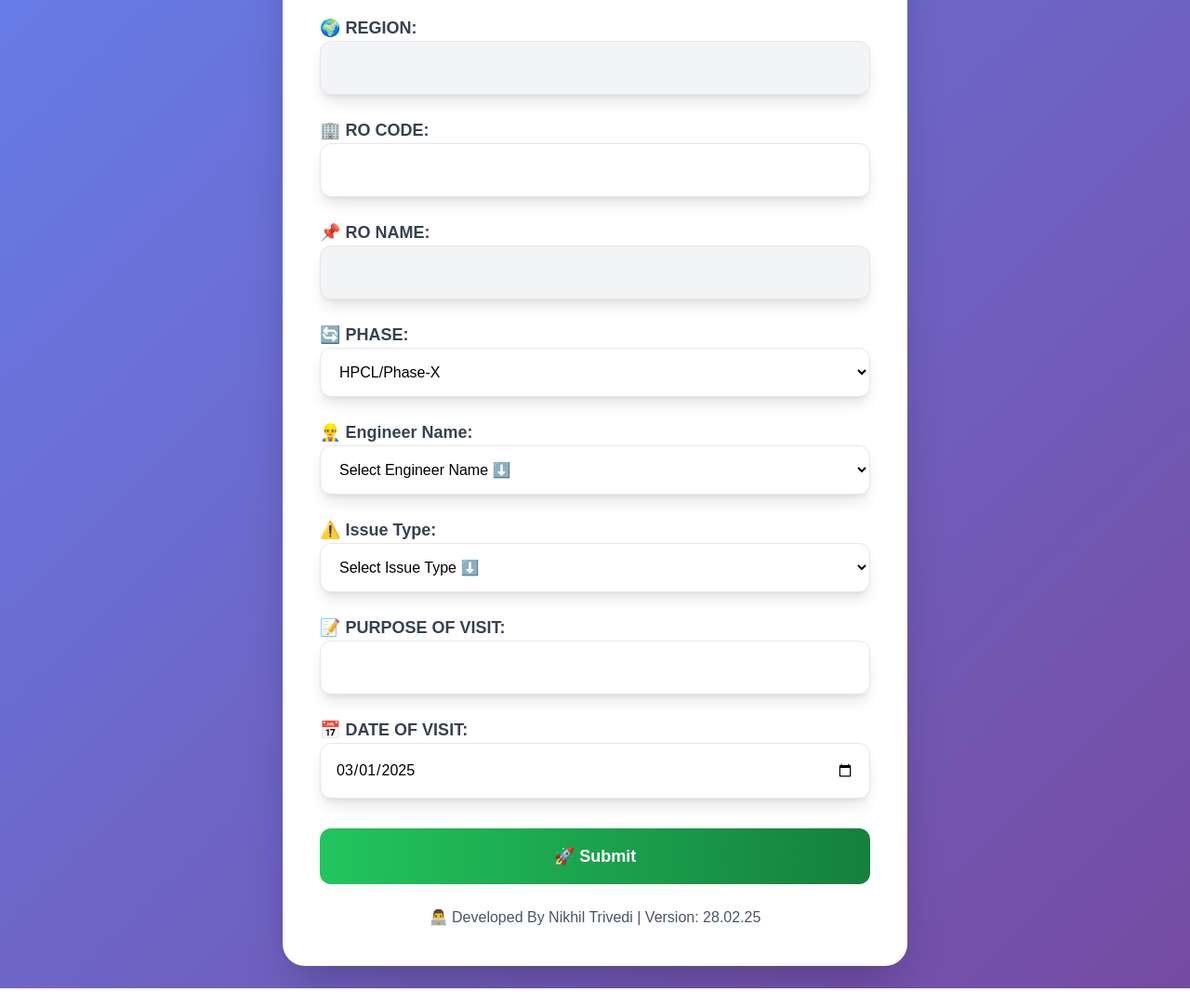
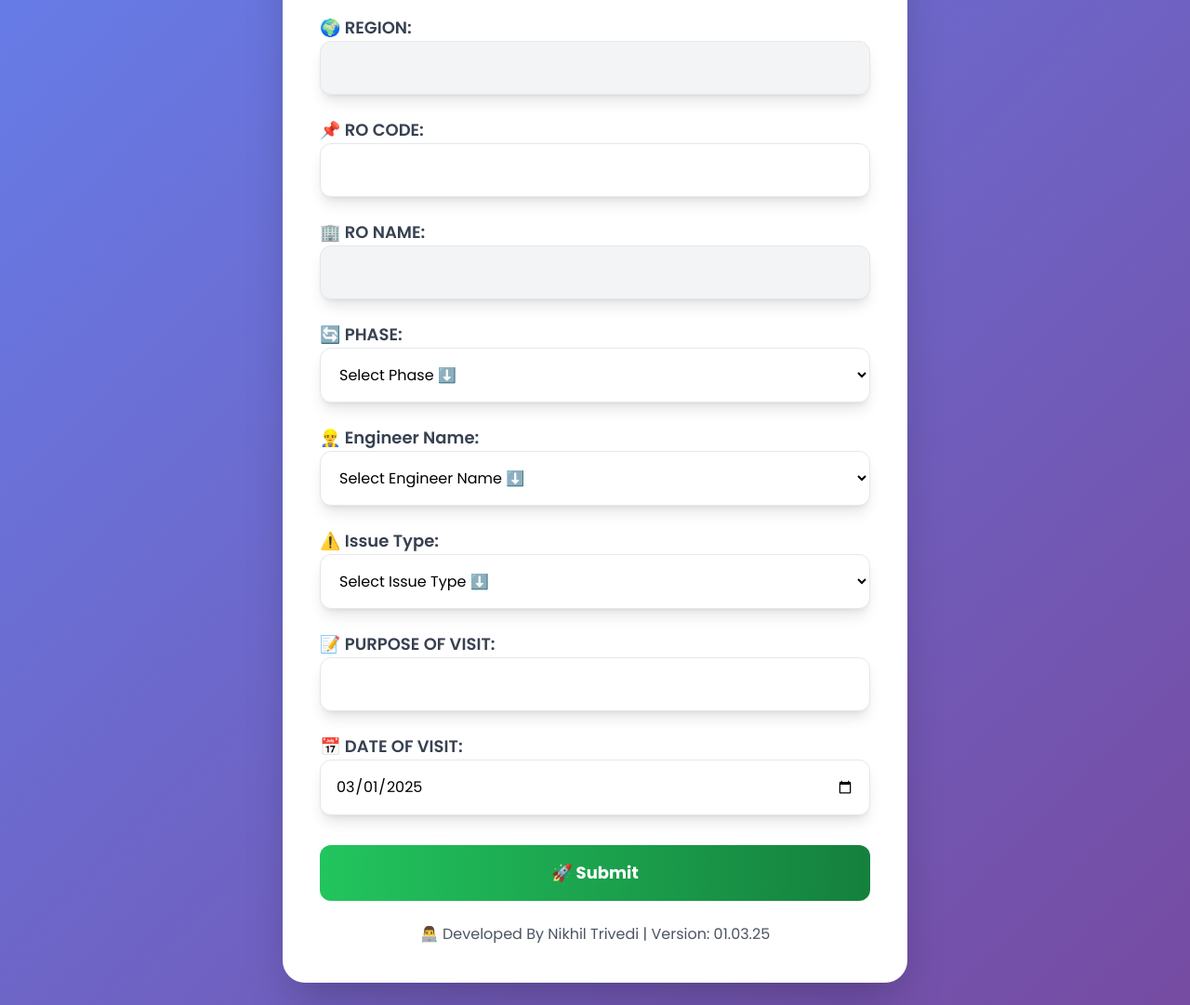
Before and after one commit to nikhil-9971/Daily-Plan-APP, a plain HTML site: page index.html in a window 1280 px wide. Shown: the part 120-1201 px from the top of the page at 93% size. Drawn offline with nearby package versions, Linux system fonts and the light colour scheme; some packages are replaced by stand-ins of ours; a script that the page names is missing.

Commit message:
index.html

```diff
--- a/index.html
+++ b/index.html
@@ -4,6 +4,10 @@
     <meta charset="UTF-8" />
     <meta name="viewport" content="width=device-width, initial-scale=1.0" />
     <title>Daily Plan Update</title>
+    <link
+      href="https://fonts.googleapis.com/css2?family=Poppins:wght@300;400;600;700&display=swap"
+      rel="stylesheet"
+    />
     <script src="https://cdn.tailwindcss.com"></script>
     <script src="https://cdn.jsdelivr.net/npm/sweetalert2@11"></script>
     <style>
@@ -11,6 +15,7 @@
         background: linear-gradient(135deg, #667eea, #764ba2);
         font-family: "Poppins", sans-serif;
       }
+
       #submitBtn:hover {
         transform: scale(1.05);
         transition: all 0.3s ease-in-out;
@@ -38,7 +43,7 @@
 
         <div>
           <label class="block font-semibold text-lg text-gray-700"
-            >🏢 RO CODE:</label
+            >📌 RO CODE:</label
           >
           <input
             id="roCode"
@@ -50,7 +55,7 @@
 
         <div>
           <label class="block font-semibold text-lg text-gray-700"
-            >📌 RO NAME:</label
+            >🏢 RO NAME:</label
           >
           <input
             id="roName"
@@ -67,6 +72,7 @@
             id="phase"
             class="w-full p-4 border rounded-xl focus:ring-4 focus:ring-blue-400 shadow-lg bg-white focus:border-indigo-600"
           >
+            <option disabled selected>Select Phase ⬇️</option>
             <option>HPCL/Phase-X</option>
             <option>HPCL/Phase-XI</option>
             <option>HPCL/Phase-XII</option>
@@ -115,6 +121,7 @@
             <option>Power ON</option>
             <option>SAT</option>
             <option>NO PLAN</option>
+            <option>HPCL OFFICE</option>
           </select>
         </div>
 
@@ -152,7 +159,7 @@
       </button>
 
       <p class="text-gray-600 text-center mt-6 font-medium">
-        👨‍💻 Developed By Nikhil Trivedi | Version: 28.02.25
+        👨‍💻 Developed By Nikhil Trivedi | Version: 01.03.25
       </p>
     </div>
 
```
